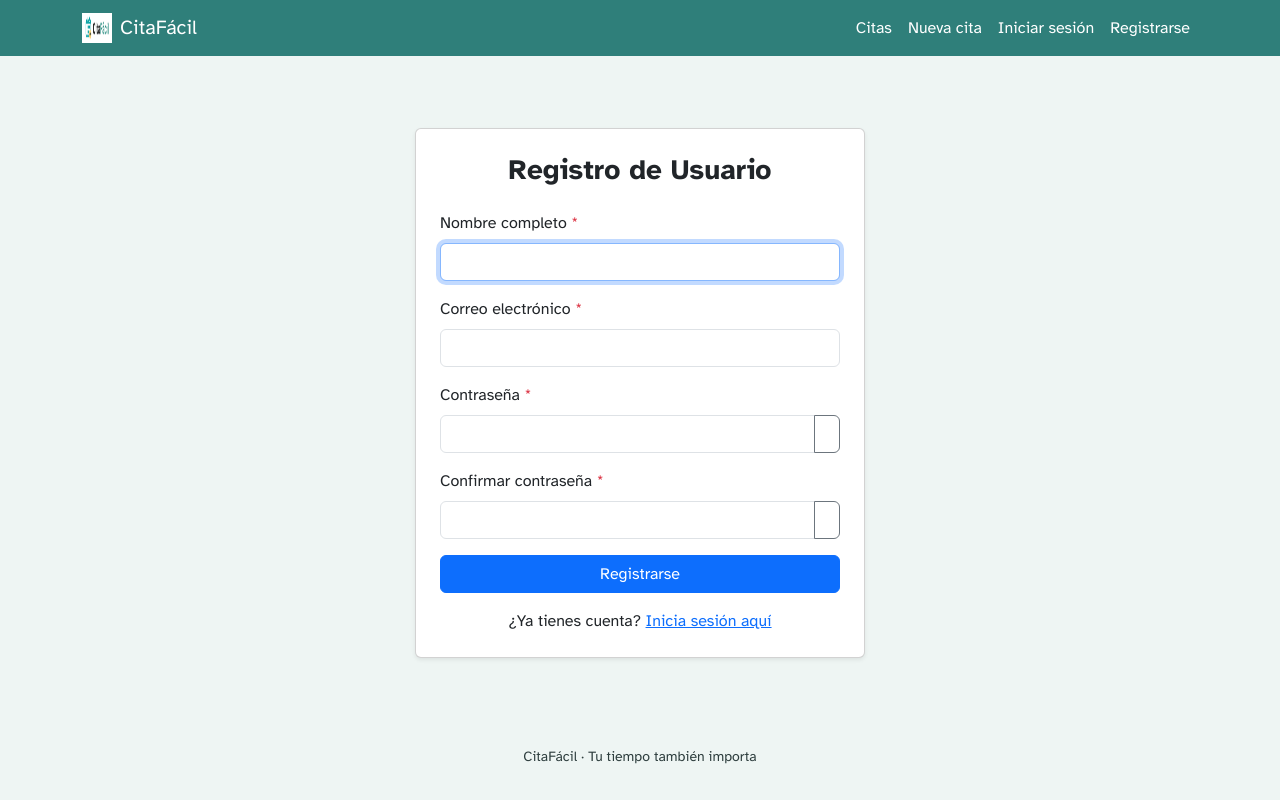
After one commit to vazquezespinozaelizabeth1-lang/CitaFacil, a Laravel app: template citafacil-laravel/resources/views/auth/register.blade.php in a window 1280 px wide. The commit adds this page. Run offline with Laravel 12, Linux system fonts and the light colour scheme; the template is opened without the code that fills it, so the values that code supplies are empty.

Commit message:
feat: completar modulo de autenticacion, vistas y control de sesion

```diff
--- /dev/null
+++ b/citafacil-laravel/public/js/password.js
@@ -0,0 +1,14 @@
+document.addEventListener('DOMContentLoaded', function () {
+    const togglePasswordButtons = document.querySelectorAll('.toggle-password');
+    togglePasswordButtons.forEach(button => {
+        button.addEventListener('click', function () {
+            const targetId = this.getAttribute('data-target');
+            const passwordInput = document.getElementById(targetId);
+            if (passwordInput) {
+                const type = passwordInput.getAttribute('type') === 'password' ? 'text' : 'password';
+                passwordInput.setAttribute('type', type);
+                this.classList.toggle('fa-eye-slash');
+            }
+        });
+    });
+});
--- /dev/null
+++ b/citafacil-laravel/resources/views/auth/register.blade.php
@@ -0,0 +1,66 @@
+@extends('layouts.app')
+
+@section('contenido')
+<div class="container d-flex justify-content-center align-items-center min-vh-75 py-5">
+    <div class="card shadow-sm w-100" style="max-width: 450px;">
+        <div class="card-body p-4">
+            <h3 class="text-center mb-4 fw-bold">Registro de Usuario</h3>
+
+            <form method="POST" action="{{ route('register') }}">
+                @csrf
+
+                <div class="mb-3">
+                    <label for="name" class="form-label">Nombre completo <span class="text-danger">*</span></label>
+                    <input type="text" class="form-control @error('name') is-invalid @enderror" id="name" name="name" value="{{ old('name') }}" required autofocus>
+                    @error('name')
+                        <div class="invalid-feedback">{{ $message }}</div>
+                    @enderror
+                </div>
+
+                <div class="mb-3">
+                    <label for="email" class="form-label">Correo electrónico <span class="text-danger">*</span></label>
+                    <input type="email" class="form-control @error('email') is-invalid @enderror" id="email" name="email" value="{{ old('email') }}" required>
+                    @error('email')
+                        <div class="invalid-feedback">{{ $message }}</div>
+                    @enderror
+                </div>
+
+                <div class="mb-3">
+                    <label for="password" class="form-label">Contraseña <span class="text-danger">*</span></label>
+                    <div class="input-group">
+                        <input type="password" class="form-control @error('password') is-invalid @enderror" id="password" name="password" required>
+                        <button class="btn btn-outline-secondary toggle-password" type="button" data-target="password">
+                            <i class="fas fa-eye"></i>
+                        </button>
+                        @error('password')
+                            <div class="invalid-feedback">{{ $message }}</div>
+                        @enderror
+                    </div>
+                </div>
+
+                <div class="mb-3">
+                    <label for="password_confirmation" class="form-label">Confirmar contraseña <span class="text-danger">*</span></label>
+                    <div class="input-group">
+                        <input type="password" class="form-control" id="password_confirmation" name="password_confirmation" required>
+                        <button class="btn btn-outline-secondary toggle-password" type="button" data-target="password_confirmation">
+                            <i class="fas fa-eye"></i>
+                        </button>
+                    </div>
+                </div>
+
+                <div class="d-grid gap-2">
+                    <button type="submit" class="btn btn-primary">Registrarse</button>
+                </div>
+
+                <div class="text-center mt-3">
+                    <p class="mb-0">¿Ya tienes cuenta? <a href="{{ route('login') }}">Inicia sesión aquí</a></p>
+                </div>
+            </form>
+        </div>
+    </div>
+</div>
+
+@push('scripts')
+<script src="{{ asset('js/password.js') }}"></script>
+@endpush
+@endsection
--- a/citafacil-laravel/resources/views/layouts/app.blade.php
+++ b/citafacil-laravel/resources/views/layouts/app.blade.php
@@ -22,6 +22,27 @@
             <ul class="navbar-nav ms-auto">
                 <li class="nav-item"><a class="nav-link" href="{{ route('citas.index') }}">Citas</a></li>
                 <li class="nav-item"><a class="nav-link" href="{{ route('citas.create') }}">Nueva cita</a></li>
+
+                @auth
+                    <!-- Menú para usuario autenticado -->
+                    <li class="nav-item dropdown">
+                        <a class="nav-link dropdown-toggle" href="#" role="button" data-bs-toggle="dropdown" aria-expanded="false">
+                            {{ Auth::user()->name }}
+                        </a>
+                        <ul class="dropdown-menu dropdown-menu-end">
+                            <li>
+                                <form action="{{ route('logout') }}" method="POST">
+                                    @csrf
+                                    <button type="submit" class="dropdown-item">Cerrar sesión</button>
+                                </form>
+                            </li>
+                        </ul>
+                    </li>
+                @else
+                    <!-- Enlaces para invitados -->
+                    <li class="nav-item"><a class="nav-link" href="{{ route('login') }}">Iniciar sesión</a></li>
+                    <li class="nav-item"><a class="nav-link" href="{{ route('register') }}">Registrarse</a></li>
+                @endauth
             </ul>
         </div>
     </div>
```
Also changed, not shown: citafacil-laravel/app/Http/Controllers/AuthController.php (+47 -1 lines), citafacil-laravel/resources/views/auth/login.blade.php (added, +60 -0 lines).
